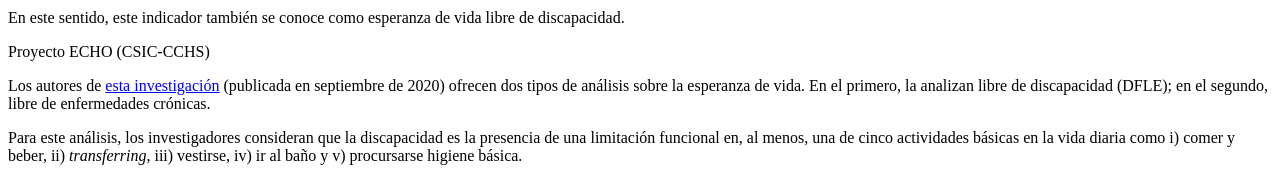
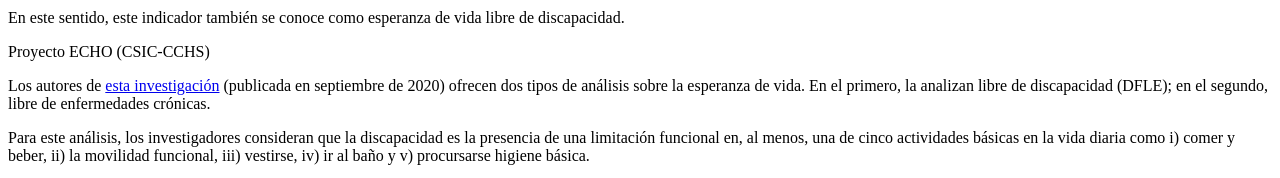
Before and after one commit to EnvejecimientoEnRed/longevidad_edv-saludable_barras, a website: page pre/template.html in a window 1280 px wide. Shown: the part 1540-1718 px from the top of the page. Drawn offline with Linux system fonts and the light colour scheme; a script that the page names is missing.

Commit message:
Ajuste en Notas

```diff
--- a/pre/template.html
+++ b/pre/template.html
@@ -82,7 +82,7 @@
                 <p class="text__paragraph">En este sentido, este indicador también se conoce como esperanza de vida libre de discapacidad.</p>
                 <p class="text__header">Proyecto ECHO (CSIC-CCHS)</p>
                 <p class="text__paragraph">Los autores de <a class="link" href="https://osf.io/preprints/socarxiv/mf6n8/" target="_blank">esta investigación</a> (publicada en septiembre de 2020) ofrecen dos tipos de análisis sobre la esperanza de vida. En el primero, la analizan libre de discapacidad (DFLE); en el segundo, libre de enfermedades crónicas.</p>
-                <p class="text__paragraph">Para este análisis, los investigadores consideran que la discapacidad es la presencia de una limitación funcional en, al menos, una de cinco actividades básicas en la vida diaria como i) comer y beber, ii) <i>transferring</i>, iii) vestirse, iv) ir al baño y v) procursarse higiene básica.</p>
+                <p class="text__paragraph">Para este análisis, los investigadores consideran que la discapacidad es la presencia de una limitación funcional en, al menos, una de cinco actividades básicas en la vida diaria como i) comer y beber, ii) la movilidad funcional, iii) vestirse, iv) ir al baño y v) procursarse higiene básica.</p>
                 <p class="text__paragraph">Por su parte, para el análisis de las condiciones crónicas seleccionan cuatro grupos de enfermedades frecuentes: diabetes de tipo 2, enfermedad del corazón, enfermedades cerebrovasculares y cáncer.</p>
                 <p class="text__header">Investigaciones de Zueras y Rentería</p>
                 <p class="text__paragraph">En el <a class="link" href="https://journals.plos.org/plosone/article?id=10.1371/journal.pone.0240923" target="_blank">artículo publicado en PLOS ONE</a> (de octubre de 2020), Pilar Zueras y Elisenda Rentería investigan la presencia de varios problemas de salud (asma, cáncer, diabetes, ictus, hipertensión, infarto de miocardio, enfermedad del corazón, enfermedad obstructiva pulmonar crónica (EPOC), dolor de espalda crónico y colesterol alto) para definir qué es una esperanza de vida libre de enfermedades. Estos datos se ofrecen con un intervalo de confianza del 95%.</p>
```
Also changed, not shown: docs/index.html (+1 -1 lines).
